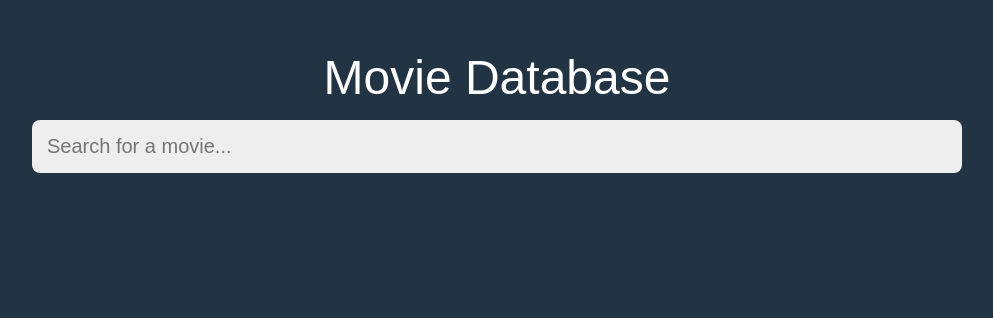
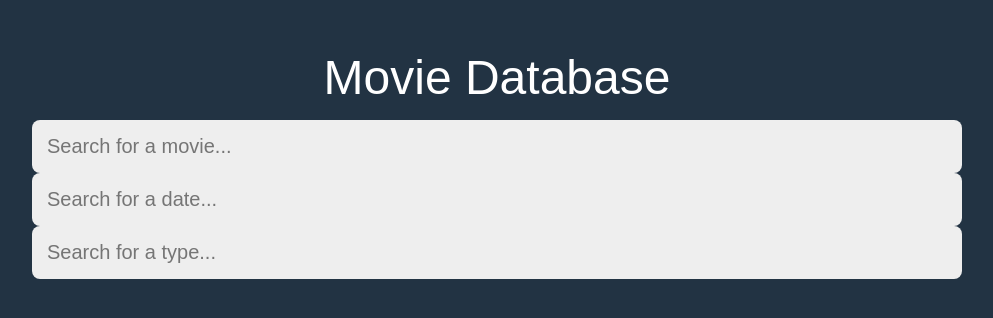
Before and after one commit to halenisakus/movie-app, a React (Create React App) app: page / in a window 1280 px wide. Shown: the top 318 px of the page, without its empty margins (143-1136 px from the left). Built offline with nearby package versions, Linux system fonts and the light colour scheme.

Commit message:
add search feature

```diff
--- a/src/App.js
+++ b/src/App.js
@@ -7,31 +7,39 @@ import Popup from './component/Popup'
 
 function App() {
   const [state, setState] = useState({
-    s: "",
+    s: "Pokemon",
+    d: '',
+    t: '',
     results: [],
     selected: {}
   });
   const apiurl = "http://www.omdbapi.com/?apikey=dfe6d885";
 
-  const search = (e) => {
+ const search = (e) => {
     if (e.key === "Enter") {
-      axios(apiurl + "&s=" + state.s).then(({ data }) => {
+      if(!state.s){
+        alert('Hata')
+      } else {
+        console.log(apiurl + "&s=" + state.s + "&y=" + state.d + "&type=" + state.t)
+       axios(apiurl + "&s=" + state.s + "&y=" + state.d + "&type=" + state.t ).then(({ data }) => {
+        console.log(data.Search)
         let results = data.Search;
 
         setState(prevState => {
           return { ...prevState, results: results }
         })
       });
+      }
     }
   }
 
-  const handleInput = (e) => {
-    let s = e.target.value;
+  // const handleInput = (e) => {
+  //  let s = e.target.value;
 
-    setState(prevState => {
-      return { ...prevState, s: s }
-    });
-  }
+  //  setState(prevState => {
+  //    return { ...prevState, s: s }
+  //  });
+ // }
 
   const openPopup = id => {
     axios(apiurl + "&i=" + id).then(({ data }) => {
@@ -57,7 +65,7 @@ function App() {
         <h1>Movie Database</h1>
       </header>
       <main>
-        <Search handleInput={handleInput} search={search} />
+        <Search setState={setState} search={search} />
 
         <Results results={state.results} openPopup={openPopup} />
 
--- a/src/component/Results.js
+++ b/src/component/Results.js
@@ -5,8 +5,8 @@ import Result from './Result'
 function Results ({ results, openPopup }) {
 	return (
 		<section className="results">
-			{results.map(result => (
-				<Result key={result.imdbID} result={result} openPopup={openPopup} />
+			{results.map((result,index) => (
+				<Result key={index} result={result} openPopup={openPopup} />
 			))}
 		</section>
 	)
--- a/src/component/Search.js
+++ b/src/component/Search.js
@@ -1,13 +1,42 @@
 import React from 'react'
 
-function Search ({ handleInput, search }) {
+function Search ({ setState, search }) {
     return (
         <section className="searchbox-wrap">
             <input
                 type="text"
+                name="s"
                 placeholder="Search for a movie..."
                 className="searchbox"
-				onChange={handleInput}
+                onChange={(e)=>{
+                    let s = e.target.value;
+                    setState(prevState => {
+                    return { ...prevState, s }
+                  })}}
+                onKeyPress={search}
+            />
+            <input
+                type="text"
+                name="d"
+                placeholder="Search for a date..."
+                className="searchbox"
+                onChange={(e)=>{
+                    let d = e.target.value;
+                    setState(prevState => {
+                    return { ...prevState, d }
+                  })}}
+                onKeyPress={search}
+            />
+            <input
+                type="text"
+                name="d"
+                placeholder="Search for a type..."
+                className="searchbox"
+                onChange={(e)=>{
+                    let t = e.target.value;
+                    setState(prevState => {
+                    return { ...prevState, t }
+                  })}}
                 onKeyPress={search}
             />
         </section>
```
Lines whose indentation alone changed are shown as unchanged.
